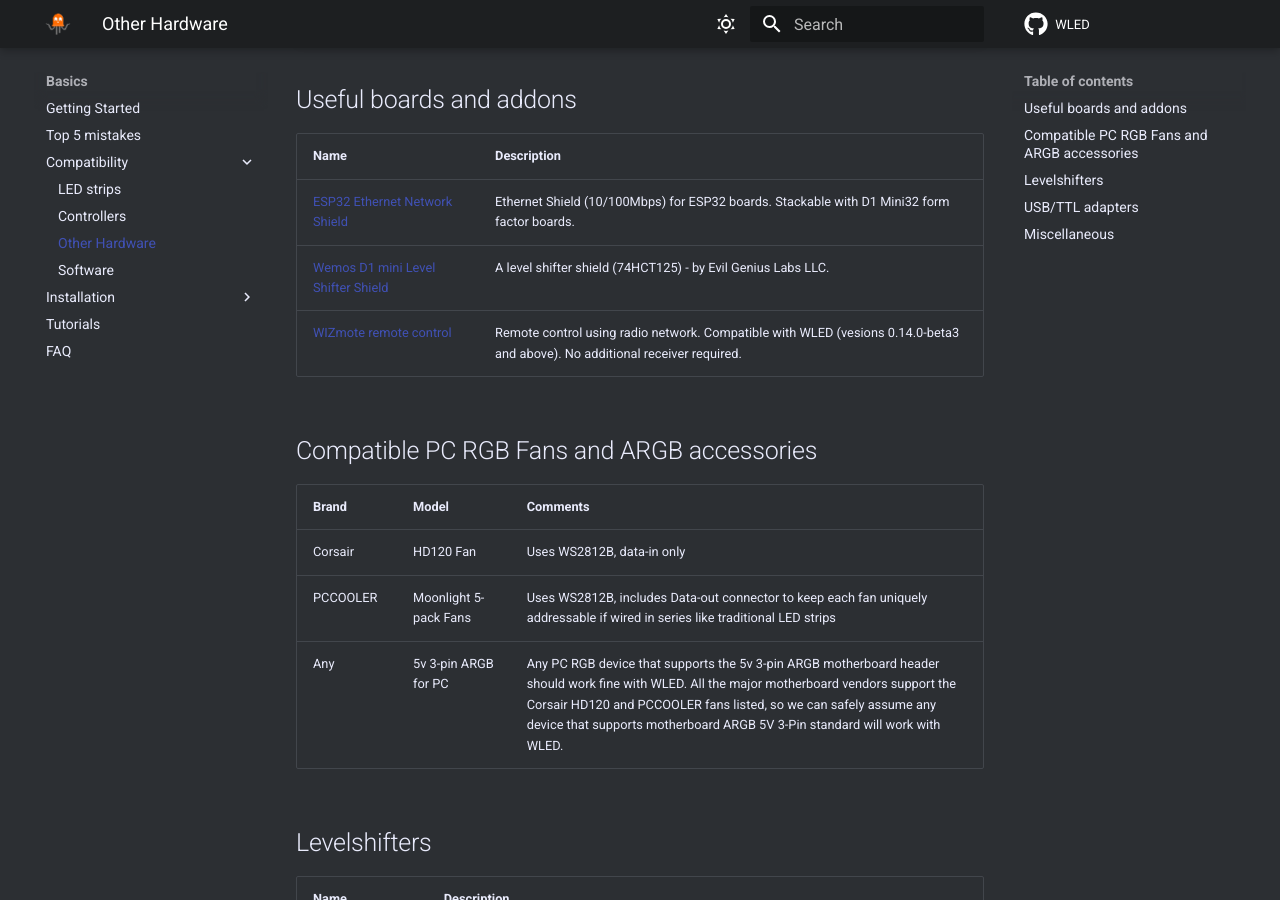
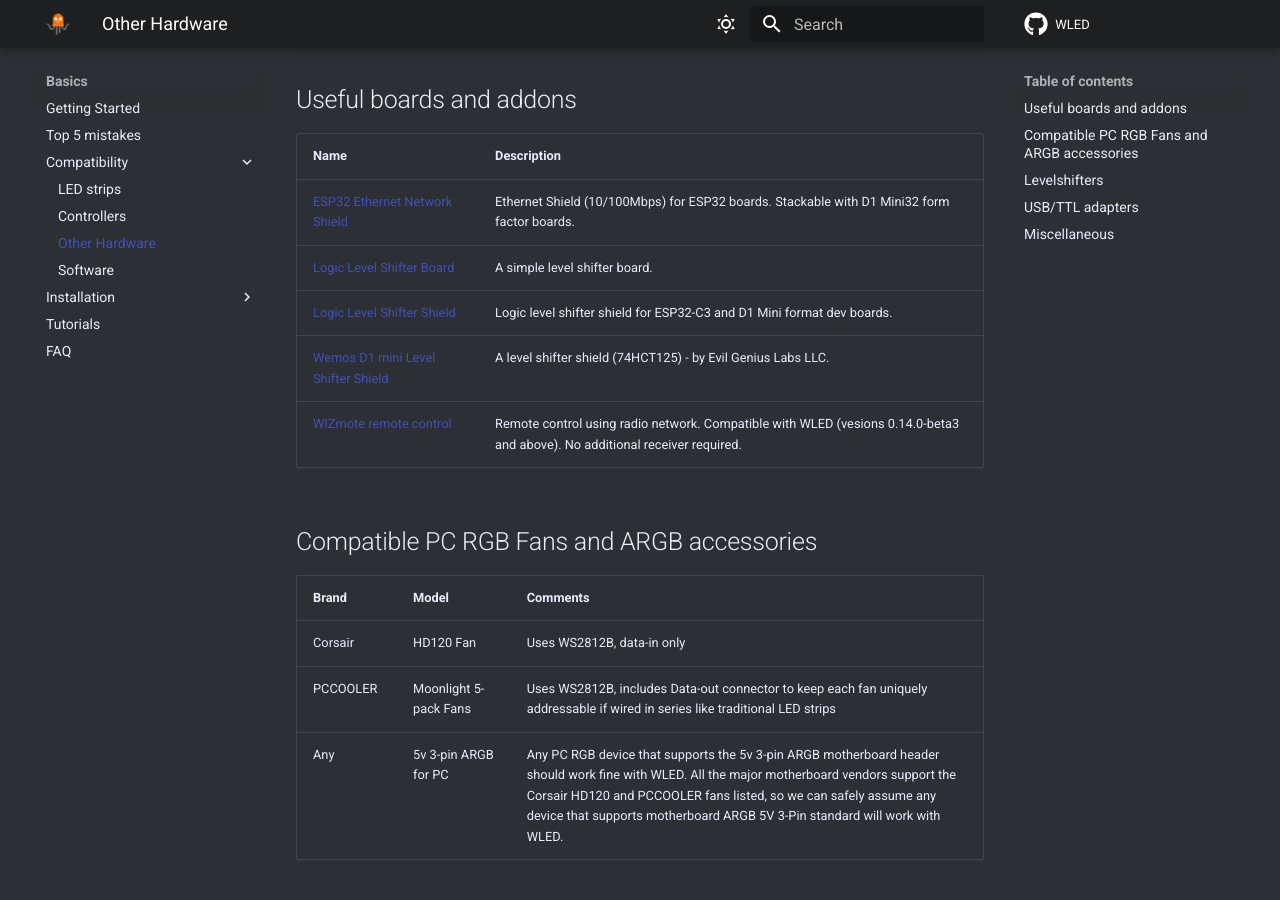
Before and after one commit to Aircoookie/WLED-Docs, an MkDocs documentation site: the page built from docs/basics/compatible-hardware.md, in a window 1280 px wide and 900 px high, scrolled down 511 px. Built offline with MkDocs 1.6.1 and Material for MkDocs 9.7.7, drawn with Linux system fonts in a browser that asks for light colours; comment, search, counter and statistics services are not loaded.

Commit message:
Update compatible-hardware.md
Added sjm shifter board and shield

```diff
--- a/docs/basics/compatible-hardware.md
+++ b/docs/basics/compatible-hardware.md
@@ -21,6 +21,8 @@
 | Name | Description |
 |---|---|
 [ESP32 Ethernet Network Shield](https://www.tindie.com/products/30385/)| Ethernet Shield (10/100Mbps) for ESP32 boards. Stackable with D1 Mini32 form factor boards.
+[Logic Level Shifter Board](https://www.tindie.com/products/sjmelectronics/logic-level-converter-level-shifter) | A simple level shifter board.
+[Logic Level Shifter Shield](https://www.tindie.com/products/sjmelectronics/logic-level-converter-shield)|Logic level shifter shield for ESP32-C3 and D1 Mini format dev boards.
 [Wemos D1 mini Level Shifter Shield](https://www.tindie.com/products/jasoncoon/wemos-d1-mini-esp8266-level-shifter-mini-shield/) | A level shifter shield (74HCT125) - by Evil Genius Labs LLC.
 [WIZmote remote control](https://www.google.com/search?q=wizmote) | Remote control using radio network. Compatible with WLED (vesions 0.14.0-beta3 and above). No additional receiver required.
 
```
